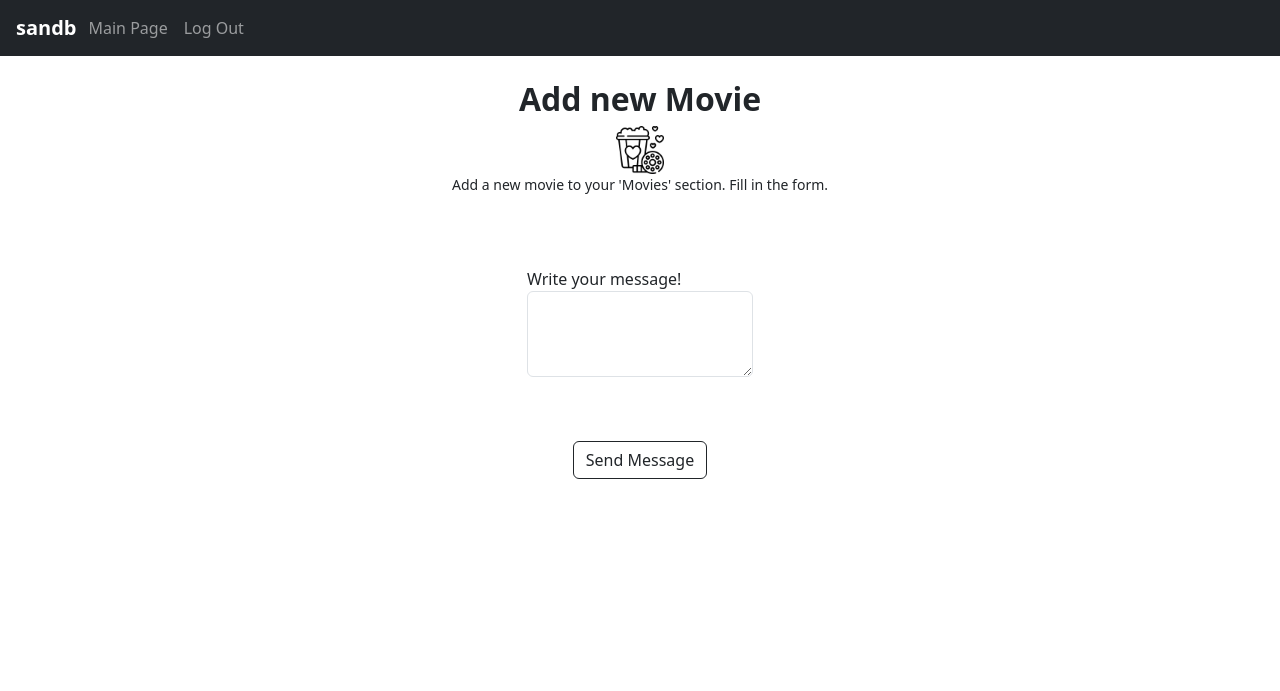
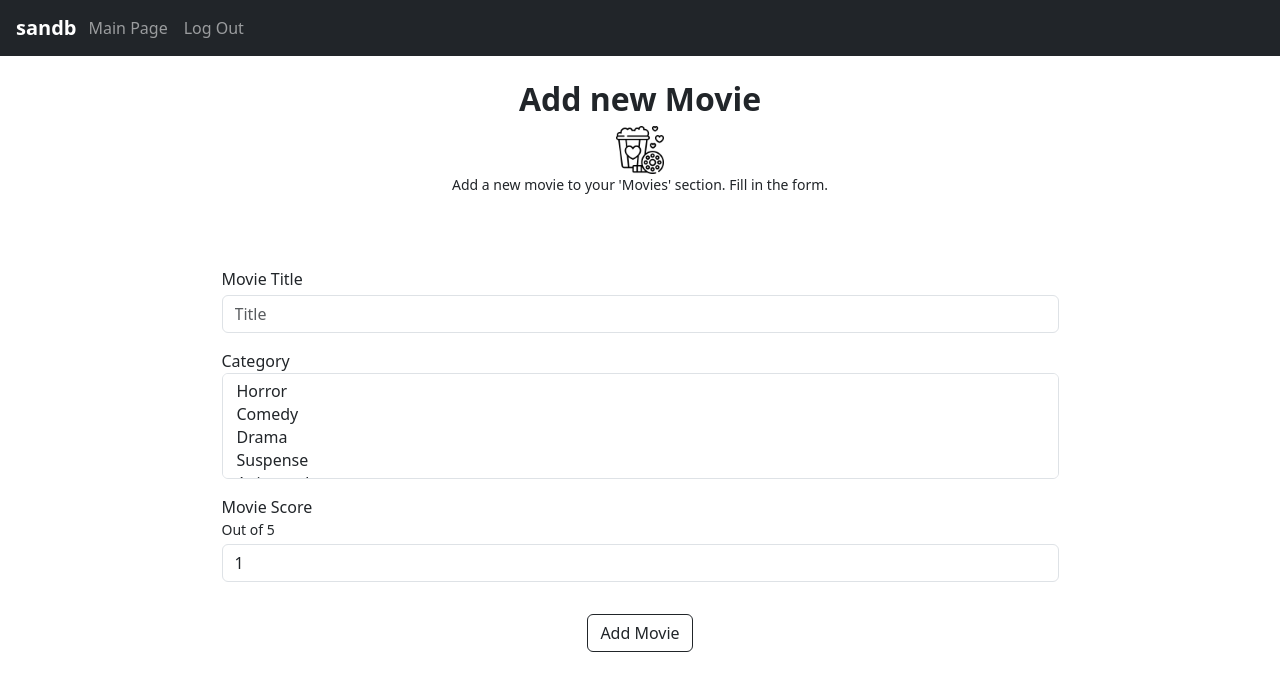
Before and after one commit to blankhall98/sandb, a Flask app: page /addmovie in a window 1280 px wide. Shown: the top 691 px of the page. Run offline with Flask 2, Linux system fonts and the light colour scheme.

Commit message:
style index

```diff
--- a/templates/addmessage.html
+++ b/templates/addmessage.html
@@ -13,8 +13,8 @@
 <br><br><br>
 <div class="container -flex align-items-center flex-column">
     <form action="" class="d-flex align-items-center flex-column">
-        <div class="form-group mb-5">
-            <label for="message_instance">Write your message!</label>
+        <div class="form-group col-9 mb-5">
+            <label for="message_instance" class="mb-1">Write your message!</label>
             <textarea class="form-control" id="message_instance" rows="3"></textarea>
         </div>
         <button type="submit" class="btn btn-outline-dark my-3">Send Message</button>
--- a/templates/addmovie.html
+++ b/templates/addmovie.html
@@ -11,13 +11,34 @@
 </div>
 
 <br><br><br>
-<div class="container -flex align-items-center flex-column">
-    <form action="" class="d-flex align-items-center flex-column">
-        <div class="form-group mb-5">
-            <label for="message_instance">Write your message!</label>
-            <textarea class="form-control" id="message_instance" rows="3"></textarea>
+<div class="container">
+    <form action="" class="d-flex flex-column align-items-center">
+        <div class="form-group mb-3 col-9">
+            <label for="title_instance" class="mb-1">Movie Title</label>
+            <input type="text" class="form-control" id="title_instance" placeholder="Title">
         </div>
-        <button type="submit" class="btn btn-outline-dark my-3">Send Message</button>
+        <div class="form-group mb-3 col-9">
+            <label for="category_instance">Category</label>
+            <select multiple class="form-control" id="category_instance">
+              <option>Horror</option>
+              <option>Comedy</option>
+              <option>Drama</option>
+              <option>Suspense</option>
+              <option>Animated</option>
+            </select>
+        </div>
+        <div class="form-group mb-3  col-9 d-flex flex-column">
+            <label for="score_instance">Movie Score</label>
+            <small class="mb-1">Out of 5</small>
+            <select class="form-control" id="score_instance">
+              <option>1</option>
+              <option>2</option>
+              <option>3</option>
+              <option>4</option>
+              <option>5</option>
+            </select>
+        </div>
+        <button type="submit" class="btn btn-outline-dark my-3">Add Movie</button>
     </form>
 </div>
 <br><br><br>
```
Also changed, not shown: templates/addwanderung.html (+4 -4 lines).
